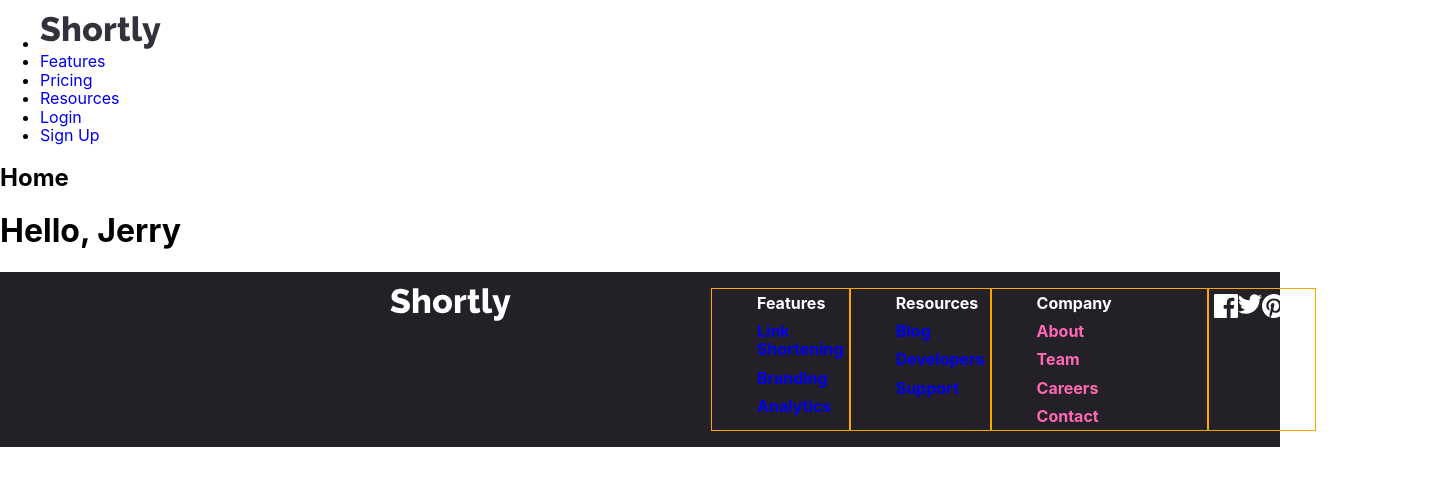
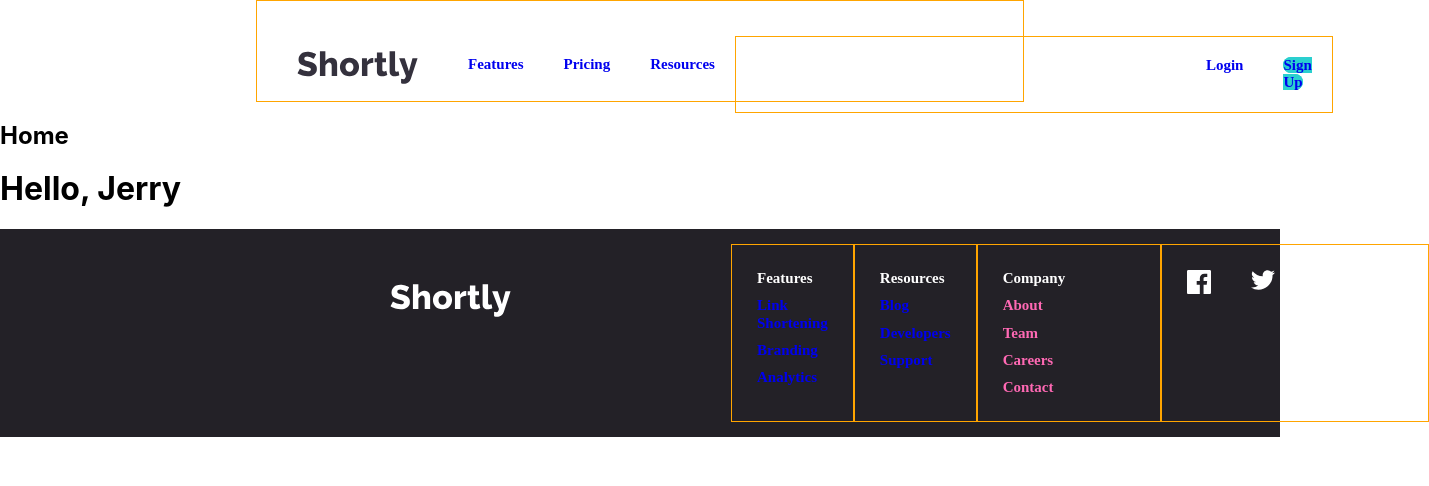
Before and after one commit to erferguson/url-shorty, a React (Create React App) app in the folder shorty-app/: page / in a window 1280 px wide. Shown: the top 486 px of the page, 1429 px wide, since content can reach past the window. Built offline with nearby package versions, Linux system fonts and the light colour scheme.

Commit message:
navigation > basic stlying + seperated login & signup > signUp needs button

```diff
--- a/shorty-app/src/App.css
+++ b/shorty-app/src/App.css
@@ -354,6 +354,59 @@ template {
   text-decoration: none;
 }
 
+/* Navigation */
+nav {
+  margin: 0 20%;
+  width: auto;
+  height: 100px;
+  border: 1px solid orange;
+}
+
+ul {
+  text-decoration: none;
+  list-style-type: none;
+  display: flex;
+  font-size: 15px;
+  padding: 20px;
+}
+
+li {
+  padding: 20px;
+  color: hsl(257, 7%, 63%);
+  font-weight: 700;
+  font-family: 'Poppins'
+}
+
+.nav-logo {
+  padding-top: 15px;
+  margin-right: 10px;
+}
+
+.login-signup {
+  display:flex;
+  padding: 0 0 0 450px;
+  border: 1px solid orange;
+}
+
+.signup {
+  background-color: hsl(180, 66%, 49%);
+  width: 100px;
+  height: 40px;
+  border-radius: 50px;
+  text-decoration: none;
+  outline: none;
+}
+/* ??? */
+.signUp-span {
+  background-color: hsl(180, 66%, 49%);
+  width: 100px;
+  height: 40px;
+  border-radius: 50px;
+  text-decoration: none;
+  outline: none;
+}
+
+/* FOOTER */
  .footer{
    background-color: hsl(260, 8%, 14%);
    flex-shrink: 0;
@@ -380,7 +433,6 @@ template {
    border: 1px solid orange;
  }
  .features li {
-   list-style-type: none;
    padding:5px;
  }
 
@@ -389,7 +441,6 @@ template {
   border: 1px solid orange;
  }
  .resources li {
-  list-style-type: none;
   padding:5px;
 }
 
@@ -399,7 +450,6 @@ template {
    border: 1px solid orange;
  }
 .company li {
-    list-style-type: none;
     padding:5px;
 }
  .company a:link {
--- a/shorty-app/src/components/NavComponents/Navigation.js
+++ b/shorty-app/src/components/NavComponents/Navigation.js
@@ -19,10 +19,10 @@ import Logo from '../../Assets/Shortly'
 function Navigation() {
   return (
     <Router>
-      <div>
-        <nav>
+      <div className='navigation'>
+        <nav className='nav-container'>
           <ul>
-            <li>
+            <li className="nav-logo">
               <NavLink to="/"><Logo/></NavLink>
             </li>
             <li>
@@ -34,12 +34,16 @@ function Navigation() {
             <li>
               <NavLink to="/resources">Resources</NavLink>
             </li>
-            <li>
-              <NavLink to="/login">Login</NavLink>
-            </li>
-            <li>
-              <NavLink to="/sign-up">Sign Up</NavLink>
-            </li>
+            <div className='login-signup'>
+              <li>
+                <NavLink to="/login">Login</NavLink>
+              </li>
+              <li>
+                <NavLink className='signup' to="/sign-up">
+                  <span className="signUp-span">Sign Up</span>
+                </NavLink>
+              </li>
+            </div>
           </ul>
         </nav>
         <Switch>
```
